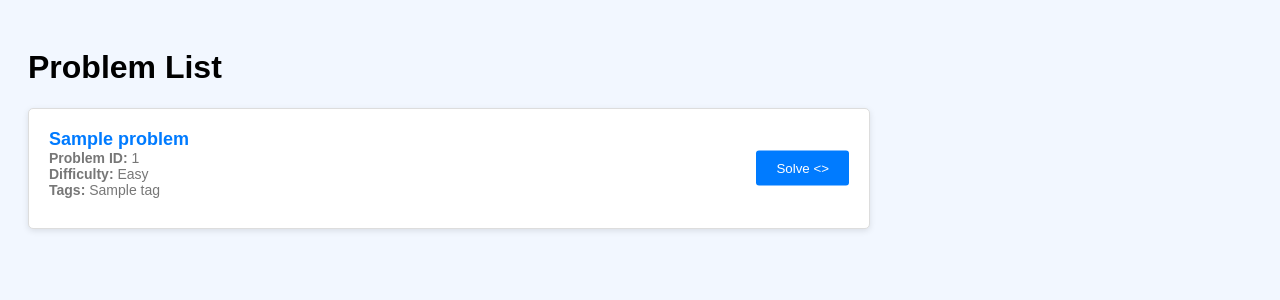
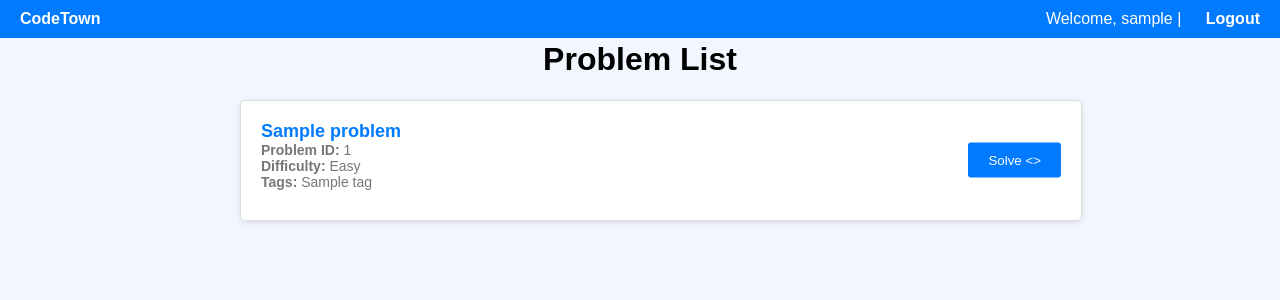
Before and after one commit to Akash-Gupta-2000/Online-Judge, a Django app: page /problems/getAllProblems in a window 1280 px wide. Shown: the top 300 px of the page. Run offline with Django 4.2, Linux system fonts and the light colour scheme; a user stored in the database is signed in; tables that the repository leaves empty hold one stand-in row (values such as "Sample post").

Commit message:
Navbar Added

```diff
--- a/OJ_Server/Problem/templates/all_problems.html
+++ b/OJ_Server/Problem/templates/all_problems.html
@@ -8,14 +8,44 @@
         body {
             font-family: Arial, sans-serif;
             background-color: #f2f7ff; /* Light blue background */
-            padding: 20px;
+            padding: 20px; /* Add padding to the body */
+            margin: 0; /* Remove default body margin */
+        }
+
+        .navbar {
+            background-color: #007BFF;
+            color: #fff;
+            padding: 10px 0; /* Add padding to the top and bottom */
+            text-align: left; /* Center-align the text */
+            width: 100%;
+            margin: 0;
+            position: fixed; /* Fix the navbar to the top of the screen */
+            top: 0; /* Position it at the top of the screen */
+            left: 0;
+            right: 0;
+            z-index: 1; /* Set a high z-index to place it above other content */
+        }
+
+
+        .navbar a {
+            color: #fff;
+            text-decoration: none;
+            margin: 0 20px;
+            font-weight: bold;
         }
 
         .container {
             display: flex;
             flex-direction: column;
             align-items: flex-start;
+            margin: 20px auto; /* Add margin to the top and bottom and auto to the sides */
+            max-width: 800px; /* Optional: Set a maximum width for the container */
         }
+
+        h1 {
+            text-align: center; /* Center-align the "Problem List" heading */
+        }
+
 
         .card {
             border: 1px solid #ddd;
@@ -70,6 +100,21 @@
     </style>
 </head>
 <body>
+    <div class="navbar">
+        <a href="/problems/getAllProblems">CodeTown</a>
+        <!-- Add more navbar links as needed -->
+        <div class="user-info" style="float: right;">
+            <!-- Add user information here -->
+            {% if user.is_authenticated %}
+                Welcome, {{ user.username }} |
+                <a href="/users/logout" onclick="return confirm('Do you really want to logout?');" id="logout-link">Logout</a>
+            {% else %}
+                <a href="/users/login">Login</a> |
+                <a href="/users/register">Register</a>
+            {% endif %}
+        </div>
+    </div>
+
     <h1>Problem List</h1>
     <div class="container">
         {% for problem in problems %}
```
Also changed, not shown: OJ_Server/Problem/templates/specific_problem.html (+37 -0 lines), OJ_Server/Submission/templates/verdict.html (+37 -2 lines).
